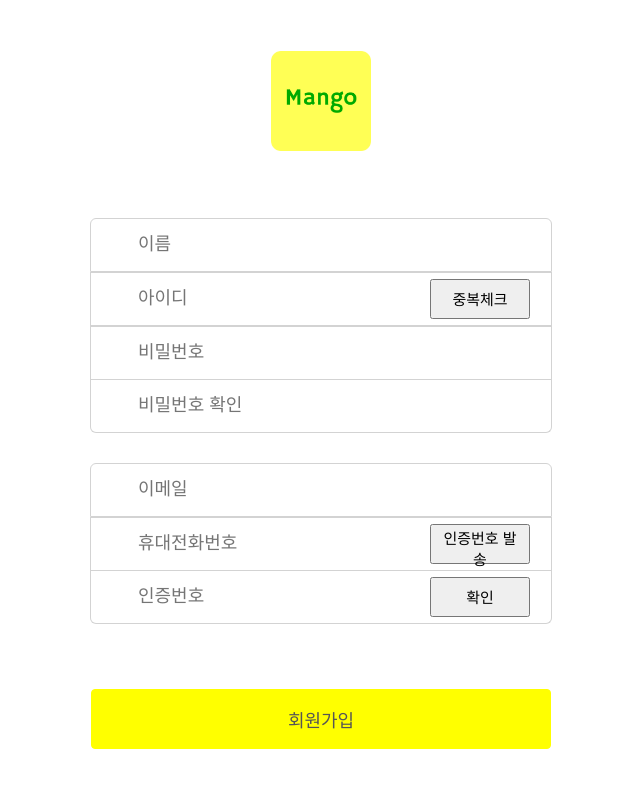
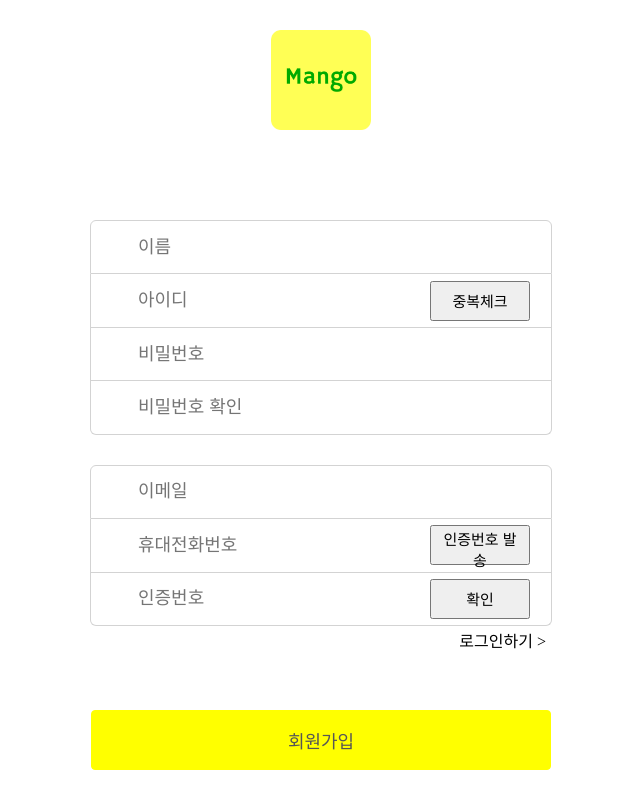
Before and after one commit to WeImproveOurSkill/SkillPage_Front, a React (Create React App) app: page /join in a window 1280 px wide. Shown: the whole page, without its empty margins (319-959 px from the left). Built offline with nearby package versions, Linux system fonts and the light colour scheme.

Commit message:
#10 <feat> : 로그인페이지로 이동 할 수 있는 버튼 생성

```diff
--- a/src/pages/SignUp/SignUp.jsx
+++ b/src/pages/SignUp/SignUp.jsx
@@ -113,8 +113,8 @@ function SignUp() {
           />
           <AuthButton onClick={clickAuthPhoneNumber}>확인</AuthButton>
         </InputBoxDown>
+        <Login to='/login'>로그인하기 {'>'} </Login>
       </Container>
-
       <LoginButton type='submit' onClick={onClick}>
         회원가입
       </LoginButton>
@@ -135,13 +135,13 @@ const Container = styled.div`
   flex-direction: column;
   align-items: center;
   width: 460px;
-  height: 50vh;
+  height: 54vh;
+  min-height: 460px;
 `;
 
 const LogoBox = styled(Link)`
   height: 100px;
   width: 100px;
-  margin-bottom: -8vh;
 `;
 
 const Logo = styled.img`
@@ -170,7 +170,6 @@ const InputBox = styled.div`
   padding: 0px 10px 0px 45px;
   border: 1px solid lightgray;
   border-width: 0px 1px 1px 1px;
-  border: 1px solid lightgray;
 `;
 
 const Input = styled.input`
@@ -200,6 +199,14 @@ const AuthButton = styled.button`
   margin-right: -30px;
 `;
 
+const Login = styled(Link)`
+  margin-top: 1vh;
+  padding-right: 10px;
+  width: 100%;
+  display: flex;
+  justify-content: end;
+`;
+
 const LoginButton = styled.button`
   height: 60px;
   width: 460px;
```
